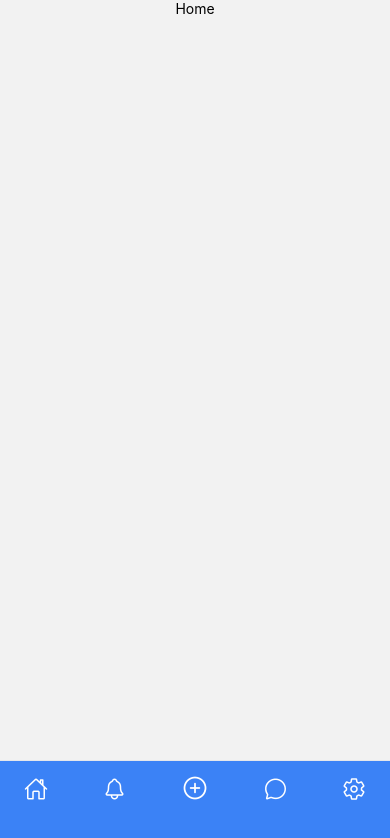
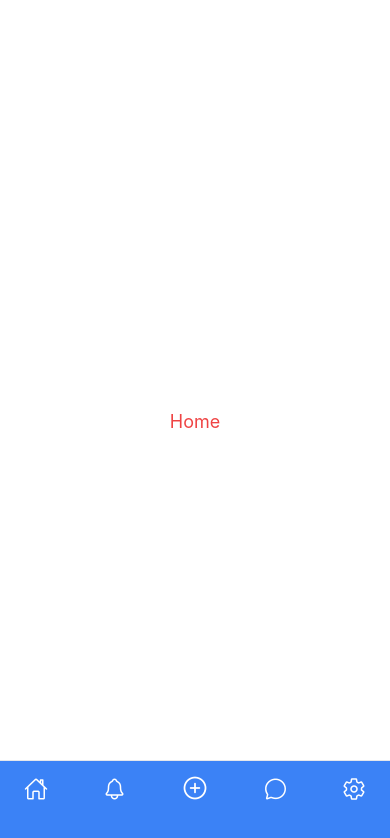
Before and after one commit to alieron/floodguard, a React Native app: screen / in a window 390 px wide. Shown: the top 838 px of the page. Built offline with nearby package versions, Linux system fonts and the light colour scheme.

Commit message:
Add screens directory to tailwind path

```diff
--- a/App.tsx
+++ b/App.tsx
@@ -13,9 +13,10 @@
 export default function App() {
   return (
     <NavigationContainer>
+      {/* remove the tabBar prop and add BottomNavBar to select screens if there are other screens u dont want to have navbar on */}
       <Tab.Navigator
         screenOptions={{ headerShown: false }}
-        tabBar={() => <BottomNavBar />} // remove and add BottomNavBar to select screens if there are other screens u dont want to have navbar on
+        tabBar={() => <BottomNavBar />}
       >
         {/* Default screen */}
         <Tab.Screen name="Home" component={Home}/>
--- a/tailwind.config.js
+++ b/tailwind.config.js
@@ -1,7 +1,7 @@
 /** @type {import('tailwindcss').Config} */
 module.exports = {
   // NOTE: Update this to include the paths to all of your component files.
-  content: ["./App.tsx", "./components/**/*.{js,jsx,ts,tsx}"],
+  content: ["./App.tsx", "./screens/**/*.{js,jsx,ts,tsx}", "./components/**/*.{js,jsx,ts,tsx}"],
   presets: [require("nativewind/preset")],
   theme: {
     extend: {},
```
